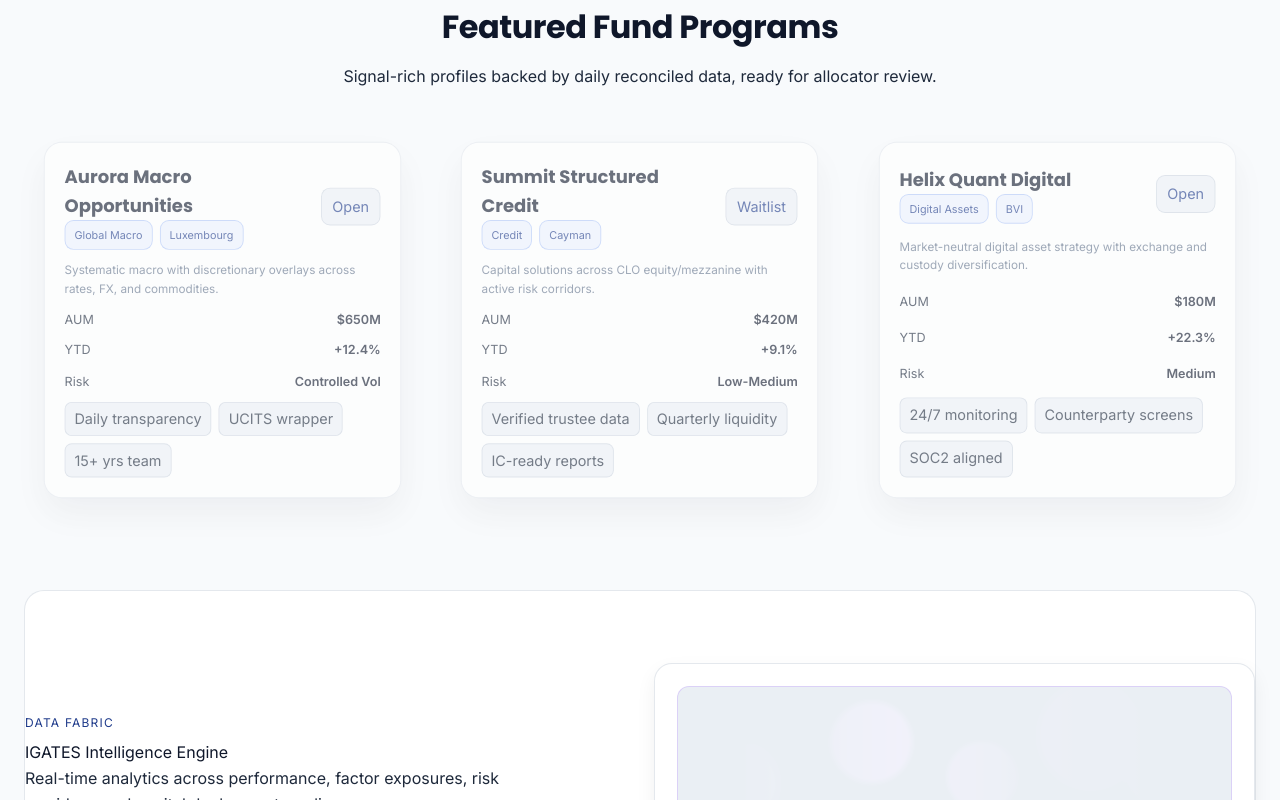
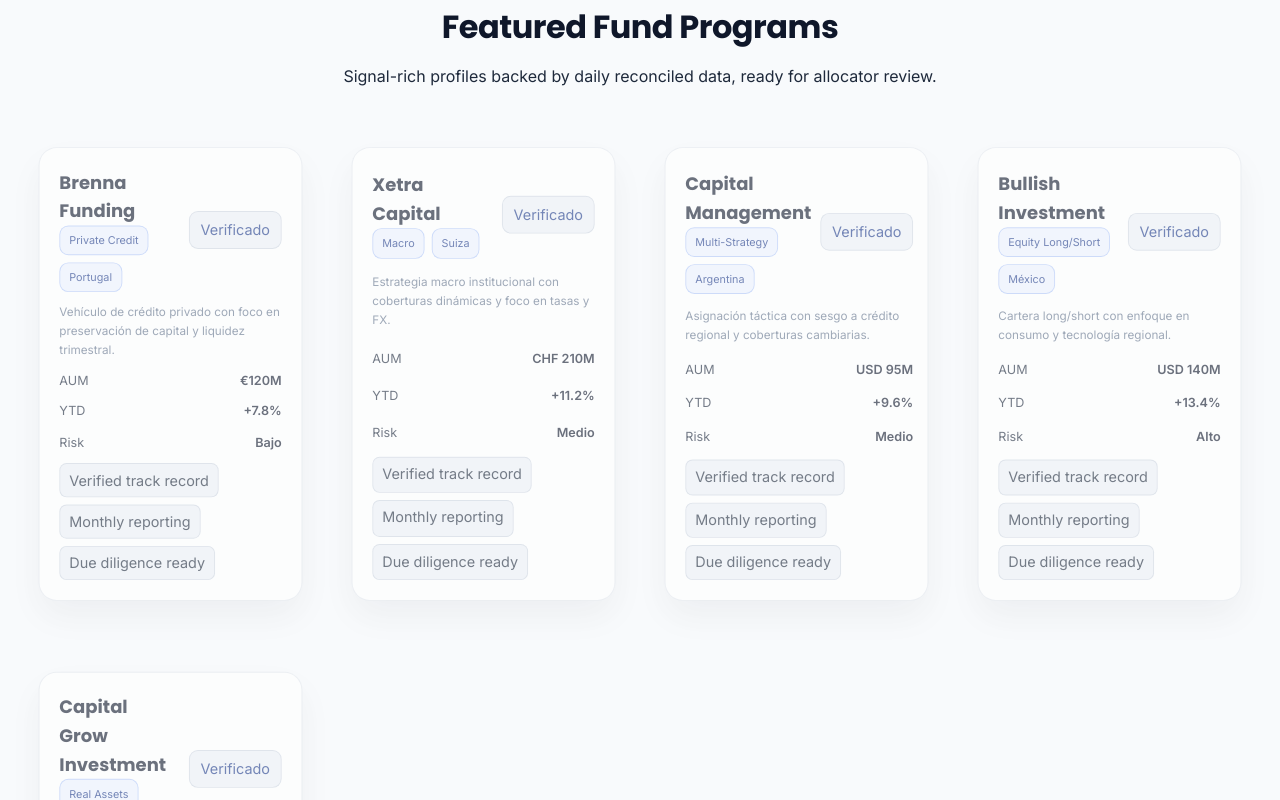
Before and after one commit to Juanherrera-123/Fund_Connect, a Next.js app: page / in a window 1280 px wide. Shown: the part 1580-2380 px from the top of the page. Built offline with nearby package versions, Linux system fonts and the light colour scheme.

Commit message:
Use verified fund updates on homepage cards

```diff
--- a/src/components/FeaturedFunds.tsx
+++ b/src/components/FeaturedFunds.tsx
@@ -1,48 +1,75 @@
 "use client";
 
-import { useEffect, useState } from "react";
+import { useMemo } from "react";
 
 import { useLanguage } from "@/components/LanguageProvider";
-import { apiBase } from "@/lib/igatesData";
-import type { FundSummary } from "@/lib/types";
+import { STORAGE_KEYS, baseVerifiedFunds, formatPercent } from "@/lib/igatesData";
+import { useLocalStorage } from "@/lib/useLocalStorage";
+import type { FundApplication, FundSummary } from "@/lib/types";
+
+const DEFAULT_HIGHLIGHTS = ["Verified track record", "Monthly reporting", "Due diligence ready"];
 
 export function FeaturedFunds() {
   const { strings } = useLanguage();
-  const [funds, setFunds] = useState<FundSummary[]>([]);
-  const [status, setStatus] = useState<string>(strings.fundsLoading ?? "Loading verified funds...");
+  const [fundApplications] = useLocalStorage<FundApplication[]>(STORAGE_KEYS.fundApplications, []);
 
-  useEffect(() => {
-    let isMounted = true;
+  const funds = useMemo<FundSummary[]>(() => {
+    const verifiedApplications = fundApplications.filter(
+      (application) => application.status === "verified"
+    );
+    const overridesById = new Map(
+      verifiedApplications.map((application) => [
+        application.id,
+        {
+          name: application.fundName,
+          strategy: application.strategyLabel || application.strategy || "Multi-Strategy",
+          domicile: application.country || "Global",
+          status: "Verificado",
+          aum: application.aum || "N/A",
+          performance: formatPercent(application.yearProfit ?? application.monthlyProfit ?? null),
+          risk: application.riskLevel || application.riskManagement || "—",
+          summary: application.description || "Gestor en proceso de verificación.",
+          highlights: DEFAULT_HIGHLIGHTS,
+        },
+      ])
+    );
 
-    const loadFunds = async () => {
-      try {
-        const response = await fetch(`${apiBase}/funds`);
-        if (!response.ok) throw new Error("Request failed");
-        const data = (await response.json()) as FundSummary[];
-        if (isMounted) {
-          setFunds(data);
-          setStatus("");
-        }
-      } catch (error) {
-        console.error(error);
-        if (isMounted) {
-          setStatus(strings.fundsLoadError ?? "Unable to load funds.");
-        }
-      }
-    };
+    const baseIds = new Set(baseVerifiedFunds.map((fund) => fund.id));
 
-    loadFunds();
+    return [
+      ...baseVerifiedFunds.map((fund) => ({
+        name: fund.name,
+        strategy: fund.strategy,
+        domicile: fund.country,
+        status: "Verificado",
+        aum: fund.aum,
+        performance: formatPercent(fund.yearProfit),
+        risk: fund.riskLevel,
+        summary: fund.description,
+        highlights: DEFAULT_HIGHLIGHTS,
+        ...overridesById.get(fund.id),
+      })),
+      ...verifiedApplications
+        .filter((application) => !baseIds.has(application.id))
+        .map((application) => ({
+          name: application.fundName,
+          strategy: application.strategyLabel || application.strategy || "Multi-Strategy",
+          domicile: application.country || "Global",
+          status: "Verificado",
+          aum: application.aum || "N/A",
+          performance: formatPercent(application.yearProfit ?? application.monthlyProfit ?? null),
+          risk: application.riskLevel || application.riskManagement || "—",
+          summary: application.description || "Gestor en proceso de verificación.",
+          highlights: DEFAULT_HIGHLIGHTS,
+        })),
+    ];
+  }, [fundApplications]);
 
-    return () => {
-      isMounted = false;
-    };
-  }, [strings.fundsLoadError, strings.fundsLoading]);
-
-  if (status && !funds.length) {
+  if (!funds.length) {
     return (
       <div className="fund-grid" id="fundGrid">
         <div className="loading" data-i18n="fundsLoading">
-          {status}
+          {strings.fundsLoadError ?? "No hay fondos verificados disponibles."}
         </div>
       </div>
     );
--- a/src/components/VerifiedManagers.tsx
+++ b/src/components/VerifiedManagers.tsx
@@ -7,12 +7,13 @@ import {
   STORAGE_KEYS,
   baseVerifiedFunds,
   countryFlags,
+  DEFAULT_FUND_MANAGER_PROFILES,
   formatNumber,
   formatPercent,
   getFundLogoLabel,
 } from "@/lib/igatesData";
 import { useLocalStorage } from "@/lib/useLocalStorage";
-import type { FundApplication } from "@/lib/types";
+import type { FundApplication, UserProfile } from "@/lib/types";
 
 type VerifiedFund = {
   id: string;
@@ -48,6 +49,7 @@ const initialFilters: FilterState = {
 
 export function VerifiedManagers() {
   const [fundApplications] = useLocalStorage<FundApplication[]>(STORAGE_KEYS.fundApplications, []);
+  const [profiles] = useLocalStorage<UserProfile[]>(STORAGE_KEYS.profiles, DEFAULT_FUND_MANAGER_PROFILES);
   const [filters, setFilters] = useState<FilterState>(initialFilters);
   const [appliedFilters, setAppliedFilters] = useState<FilterState>(initialFilters);
   const [currentIndex, setCurrentIndex] = useState(0);
@@ -55,42 +57,69 @@ export function VerifiedManagers() {
   const carouselRef = useRef<HTMLDivElement | null>(null);
 
   const verifiedFunds = useMemo<VerifiedFund[]>(() => {
+    const managerProfiles = profiles.filter((profile) => profile.role === "Fund Manager");
+    const managerById = new Map(managerProfiles.map((profile) => [profile.id, profile]));
+    const managerByFundId = new Map(
+      managerProfiles
+        .filter((profile) => profile.fundId)
+        .map((profile) => [profile.fundId as string, profile])
+    );
+    const resolveManagerProfile = (fundId: string, managerId?: string) =>
+      (managerId ? managerById.get(managerId) : null) ?? managerByFundId.get(fundId) ?? null;
+
     const fromStorage = fundApplications
       .filter((application) => application.status === "verified")
-      .map((application) => ({
+      .map((application) => {
+        const managerProfile = resolveManagerProfile(application.id, application.managerId);
+        const profileDetails = managerProfile?.fundManagerProfile;
+
+        return {
           id: application.id,
           name: application.fundName,
           country: application.country || "Global",
           logoLabel: getFundLogoLabel(application.fundName),
           region: application.region || "Global",
-        strategy: application.strategyLabel || application.strategy || "Multi-Strategy",
+          strategy:
+            profileDetails?.strategyTypeLabel ||
+            profileDetails?.strategyType ||
+            application.strategyLabel ||
+            application.strategy ||
+            "Multi-Strategy",
           riskLevel: application.riskLevel || application.riskManagement || "En revisión",
           yearProfit: application.yearProfit ?? application.monthlyProfit ?? null,
           maxDrawdown: application.maxDrawdown ?? null,
           winRate: application.winRate ?? null,
           volatility: application.volatility ?? null,
           aum: application.aum || "N/A",
-        description: application.description || "Gestor en proceso de verificación.",
-      }));
+          description:
+            profileDetails?.strategyDescription ||
+            application.description ||
+            "Gestor en proceso de verificación.",
+        };
+      });
 
     const overridesById = new Map(fromStorage.map((fund) => [fund.id, fund]));
     const mergedBase = baseVerifiedFunds.map((fund) => {
       const override = overridesById.get(fund.id);
       if (!override) {
+        const managerProfile = managerByFundId.get(fund.id);
+        const profileDetails = managerProfile?.fundManagerProfile;
+
         return {
           id: fund.id,
           name: fund.name,
           country: fund.country,
           logoLabel: fund.logoLabel,
           region: fund.region,
-          strategy: fund.strategy,
+          strategy:
+            profileDetails?.strategyTypeLabel || profileDetails?.strategyType || fund.strategy,
           riskLevel: fund.riskLevel,
           yearProfit: fund.yearProfit,
           maxDrawdown: fund.maxDrawdown,
           winRate: fund.winRate,
           volatility: fund.volatility,
           aum: fund.aum,
-          description: fund.description,
+          description: profileDetails?.strategyDescription || fund.description,
         };
       }
       return {
@@ -103,7 +132,7 @@ export function VerifiedManagers() {
     const extraFunds = fromStorage.filter((fund) => !baseIds.has(fund.id));
 
     return [...mergedBase, ...extraFunds];
-  }, [fundApplications]);
+  }, [fundApplications, profiles]);
 
   const regions = useMemo(() => {
     return Array.from(new Set(verifiedFunds.map((fund) => fund.region))).sort((a, b) =>
```
Lines whose indentation alone changed are shown as unchanged.
